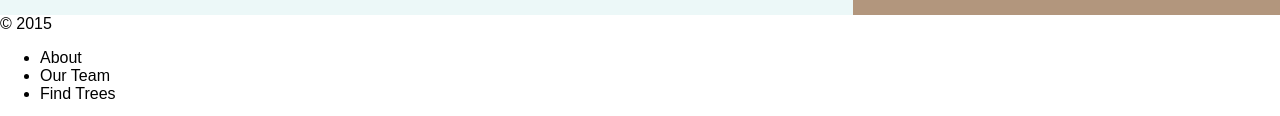
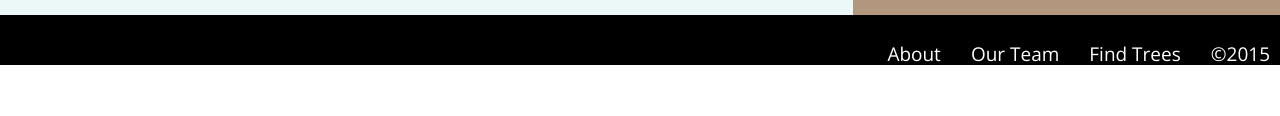
Before and after one commit to wincollad/finalproject, a plain HTML site: page index.html in a window 1280 px wide. Shown: the part 3131-3247 px from the top of the page. After the commit the page ends 3214 px from the top, so only its background shows below. Drawn offline with nearby package versions, Linux system fonts and the light colour scheme.

Commit message:
Added Footer

```diff
--- a/css/main.css
+++ b/css/main.css
@@ -159,9 +159,29 @@ p {
 .site-content {
 
 }
+
 .site-footer {
+    clear:both;
+    background-color: black;
+    height:50px;
+    color: white;
+}
 
+.site-footer ul {
+    float:right;
 }
+
+.site-footer li {
+    font-size: 19px;
+    font-family: 'Open Sans', sans-serif;
+    float:left;
+    color: white;
+    list-style: none;
+    padding-left:20px;
+    padding-right:10px;
+    padding-top: 10px;
+}
+
 
 /******************************************
 /* HELPER CLASSES
--- a/index.html
+++ b/index.html
@@ -84,12 +84,12 @@
 			</main>
 
 			<footer class="site-footer">
-				&copy; 2015
 				<nav class="navbar">
 					<ul>
 						<li>About</li>
 						<li>Our Team</li>
 						<li>Find Trees</li>
+						<li> &copy;2015 </li>
 					</ul>
 				</nav>
 			</footer>
```
